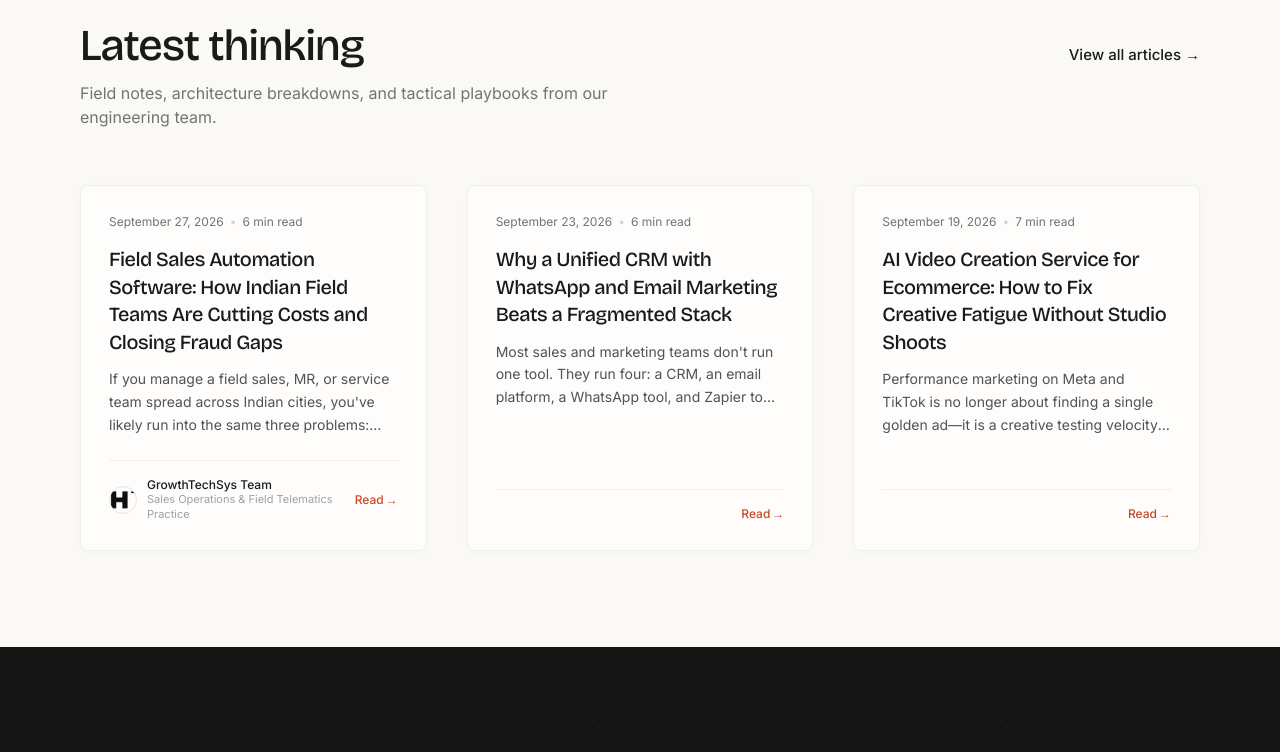
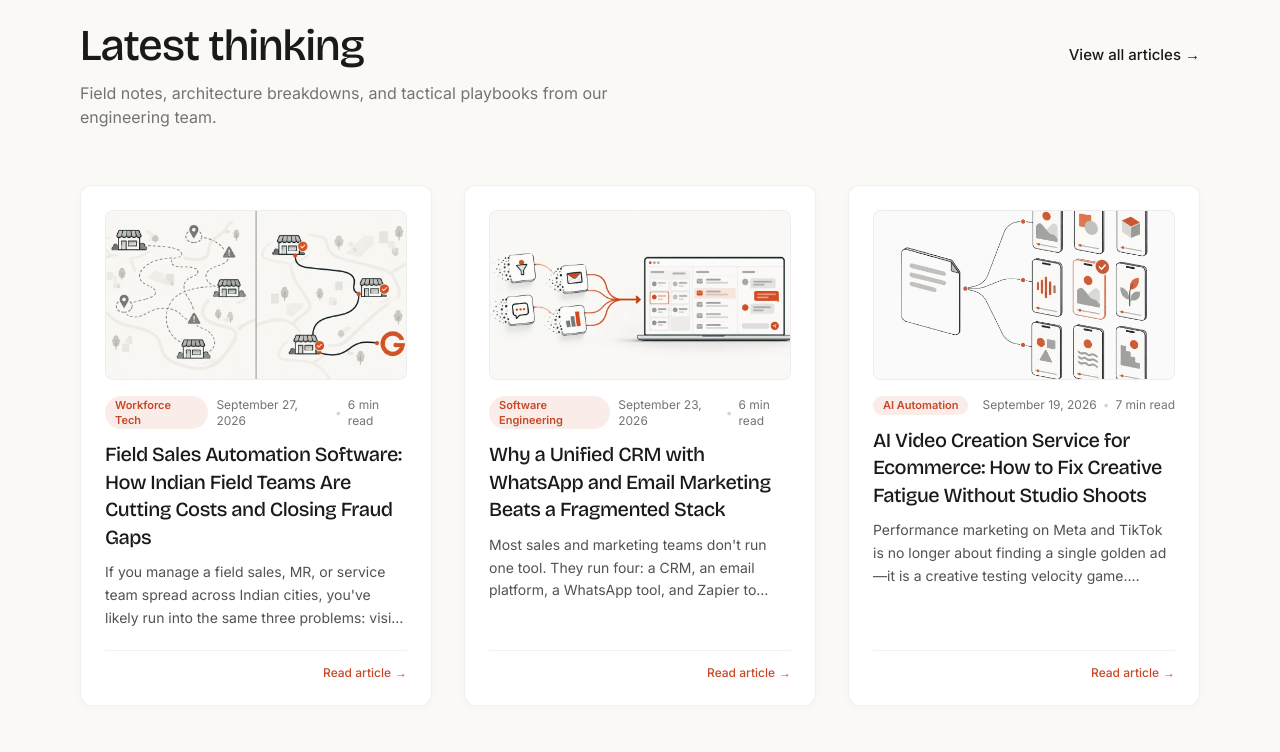
Before and after one commit to rahulkumar8285/glowlabtech, a React (Vite) app: page / in a window 1280 px wide. Shown: the part 3993-4745 px from the top of the page. Built offline with nearby package versions, Linux system fonts and the light colour scheme.

Commit message:
feat(blog): add visual thumbnails to homepage blog section and remove team author labels

```diff
--- a/src/components/BlogListingPage.tsx
+++ b/src/components/BlogListingPage.tsx
@@ -193,25 +193,7 @@ export default function BlogListingPage({ onNavigate }: BlogListingPageProps) {
                       </p>
                     </div>
 
-                    <div className="pt-6 border-t border-black/[0.06] flex items-center justify-between gap-4">
-                      {featuredPost.author && (
-                        <div className="flex items-center gap-3 mr-auto">
-                          <img
-                            src={featuredPost.author.avatarUrl}
-                            alt={featuredPost.author.name}
-                            className="w-10 h-10 rounded-full object-cover border border-black/10"
-                          />
-                          <div>
-                            <p className="font-body font-medium text-sm text-[#1A1A1A]">
-                              {featuredPost.author.name}
-                            </p>
-                            <p className="font-body text-xs text-neutral-400">
-                              {featuredPost.author.role}
-                            </p>
-                          </div>
-                        </div>
-                      )}
-
+                    <div className="pt-6 border-t border-black/[0.06] flex items-center justify-end gap-4">
                       <a
                         href={`/blog/${featuredPost.slug}`}
                         onClick={(e) => handlePostClick(featuredPost.slug, e)}
@@ -288,23 +270,6 @@ export default function BlogListingPage({ onNavigate }: BlogListingPageProps) {
                   </div>
 
                   <div className="pt-4 border-t border-black/[0.05] flex items-center justify-end gap-3 text-xs font-body">
-                    {post.author && (
-                      <div className="flex items-center gap-2.5 mr-auto">
-                        <img
-                          src={post.author.avatarUrl}
-                          alt={post.author.name}
-                          className="w-7 h-7 rounded-full object-cover border border-black/10"
-                          loading="lazy"
-                        />
-                        <div>
-                          <p className="font-medium text-[#1A1A1A] leading-tight">
-                            {post.author.name}
-                          </p>
-                          <p className="text-[11px] text-neutral-400">{post.author.role}</p>
-                        </div>
-                      </div>
-                    )}
-
                     <a
                       href={`/blog/${post.slug}`}
                       onClick={(e) => handlePostClick(post.slug, e)}
--- a/src/components/BlogSection.tsx
+++ b/src/components/BlogSection.tsx
@@ -60,22 +60,44 @@ export default function BlogSection({ onNavigate }: BlogSectionProps) {
         </div>
 
         {/* 3-Column Articles Grid */}
-        <div className="grid grid-cols-1 md:grid-cols-3 gap-5 sm:gap-10">
+        <div className="grid grid-cols-1 md:grid-cols-3 gap-6 sm:gap-8">
           {recentPosts.map((post: BlogPost) => (
             <article
               key={post.id}
-              className="group flex flex-col justify-between p-5 sm:p-7 rounded-lg bg-white/70 hover:bg-white border border-black/[0.06] hover:border-black/15 transition-all duration-300 shadow-[0_2px_8px_rgba(0,0,0,0.02)] hover:shadow-[0_8px_24px_rgba(0,0,0,0.06)] active:scale-[0.99]"
+              className="group flex flex-col justify-between p-5 sm:p-6 rounded-xl bg-white border border-black/[0.06] hover:border-black/15 transition-all duration-300 shadow-[0_2px_12px_rgba(0,0,0,0.02)] hover:shadow-[0_8px_24px_rgba(0,0,0,0.06)]"
             >
               <div>
-                {/* Meta info: Date & Reading Time */}
-                <div className="flex items-center gap-1.5 mb-4 text-xs font-body text-neutral-500">
-                  <time dateTime={post.isoDate}>{post.publishedAt}</time>
-                  <span className="text-neutral-300">•</span>
-                  <span>{post.readTime}</span>
+                {/* Blog Card Thumbnail */}
+                {post.coverImage && (
+                  <a
+                    href={`/blog/${post.slug}`}
+                    onClick={(e) => handlePostClick(post.slug, e)}
+                    className="block mb-4 overflow-hidden rounded-lg aspect-[16/9] bg-black/[0.02] border border-black/5 cursor-pointer"
+                    aria-label={post.title}
+                  >
+                    <img
+                      src={post.coverImage}
+                      alt={post.title}
+                      className="w-full h-full object-cover group-hover:scale-105 transition-transform duration-500"
+                      loading="lazy"
+                    />
+                  </a>
+                )}
+
+                {/* Meta info: Category & Reading Time */}
+                <div className="flex items-center justify-between gap-2 mb-3 text-xs font-body text-neutral-500">
+                  <span className="font-semibold text-[#C84826] bg-[#C84826]/10 px-2.5 py-0.5 rounded-full text-[11px]">
+                    {post.category}
+                  </span>
+                  <div className="flex items-center gap-1.5">
+                    <time dateTime={post.isoDate}>{post.publishedAt}</time>
+                    <span className="text-neutral-300">•</span>
+                    <span>{post.readTime}</span>
+                  </div>
                 </div>
 
                 {/* Title */}
-                <h3 className="font-headline font-medium text-lg sm:text-xl text-[#1A1A1A] group-hover:text-[#C84826] transition-colors leading-snug tracking-tight mb-3">
+                <h3 className="font-headline font-medium text-lg sm:text-xl text-[#1A1A1A] group-hover:text-[#C84826] transition-colors leading-snug tracking-tight mb-2.5">
                   <a
                     href={`/blog/${post.slug}`}
                     onClick={(e) => handlePostClick(post.slug, e)}
@@ -86,35 +108,20 @@ export default function BlogSection({ onNavigate }: BlogSectionProps) {
                 </h3>
 
                 {/* Excerpt */}
-                <p className="font-body text-sm text-neutral-600 leading-relaxed line-clamp-3 mb-6">
+                <p className="font-body text-sm text-neutral-600 leading-relaxed line-clamp-3 mb-5">
                   {post.excerpt}
                 </p>
               </div>
 
-              {/* Read More */}
-              <div className="pt-4 border-t border-black/[0.05] flex items-center justify-end gap-3 text-xs font-body">
-                {post.author && (
-                  <div className="flex items-center gap-2.5 mr-auto">
-                    <img
-                      src={post.author.avatarUrl}
-                      alt={post.author.name}
-                      className="w-7 h-7 rounded-full object-cover border border-black/10"
-                      loading="lazy"
-                    />
-                    <div>
-                      <p className="font-medium text-[#1A1A1A] leading-tight">{post.author.name}</p>
-                      <p className="text-[11px] text-neutral-400">{post.author.role}</p>
-                    </div>
-                  </div>
-                )}
-
+              {/* Read Action (without author name) */}
+              <div className="pt-3.5 border-t border-black/[0.05] flex items-center justify-end text-xs font-body">
                 <a
                   href={`/blog/${post.slug}`}
                   onClick={(e) => handlePostClick(post.slug, e)}
-                  className="font-medium text-[#C84826] group-hover:translate-x-0.5 transition-transform duration-200 inline-flex items-center gap-0.5"
+                  className="font-medium text-[#C84826] group-hover:translate-x-0.5 transition-transform duration-200 inline-flex items-center gap-1"
                   aria-label={`Read article: ${post.title}`}
                 >
-                  <span>Read</span>
+                  <span>Read article</span>
                   <span>→</span>
                 </a>
               </div>
--- a/src/data/blogData.ts
+++ b/src/data/blogData.ts
@@ -94,11 +94,6 @@ export const BLOG_POSTS: BlogPost[] = [
       'mock GPS detection',
       'field sales India',
     ],
-    author: {
-      name: 'GrowthTechSys Team',
-      role: 'Sales Operations & Field Telematics Practice',
-      avatarUrl: '/logo.png',
-    },
     tableOfContents: [
       'What Is Field Sales Automation Software?',
       'The Real Cost of Unmonitored Field Sales Teams',
@@ -398,6 +393,7 @@ export const BLOG_POSTS: BlogPost[] = [
     isoDate: '2026-09-19',
     readTime: '7 min read',
     featured: true,
+    coverImage: '/images/services/ai-video-hero.png',
     tags: [
       'ai video creation service for ecommerce',
       'ai ugc video ads agency',
@@ -568,6 +564,7 @@ export const BLOG_POSTS: BlogPost[] = [
     isoDate: '2026-09-17',
     readTime: '6 min read',
     featured: true,
+    coverImage: '/images/services/ai-automation-architecture.png',
     tags: [
       'enterprise AI workflow automation services',
       'custom AI automation for IT operations',
@@ -678,6 +675,7 @@ export const BLOG_POSTS: BlogPost[] = [
     isoDate: '2026-09-16',
     readTime: '7 min read',
     featured: true,
+    coverImage: '/images/products/field-sales-tracking-dashboard-hero.webp',
     tags: [
       'field sales tracking software',
       'field sales tracking app',
```
